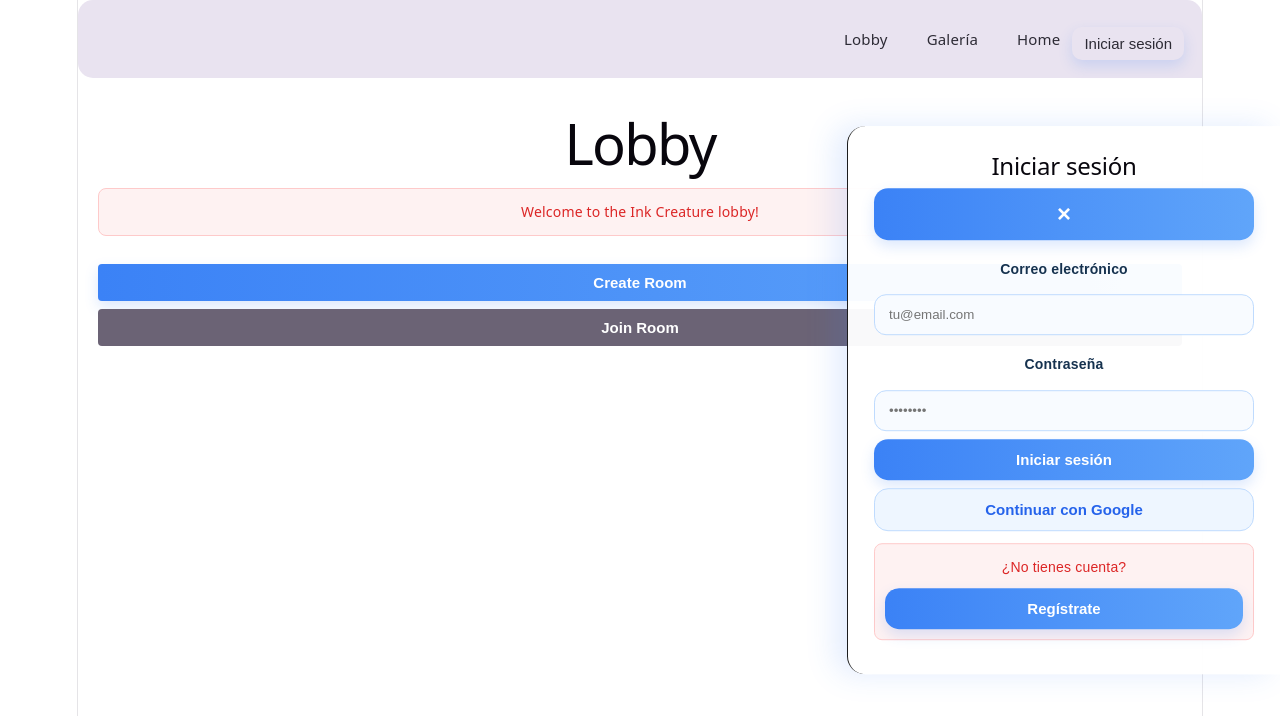
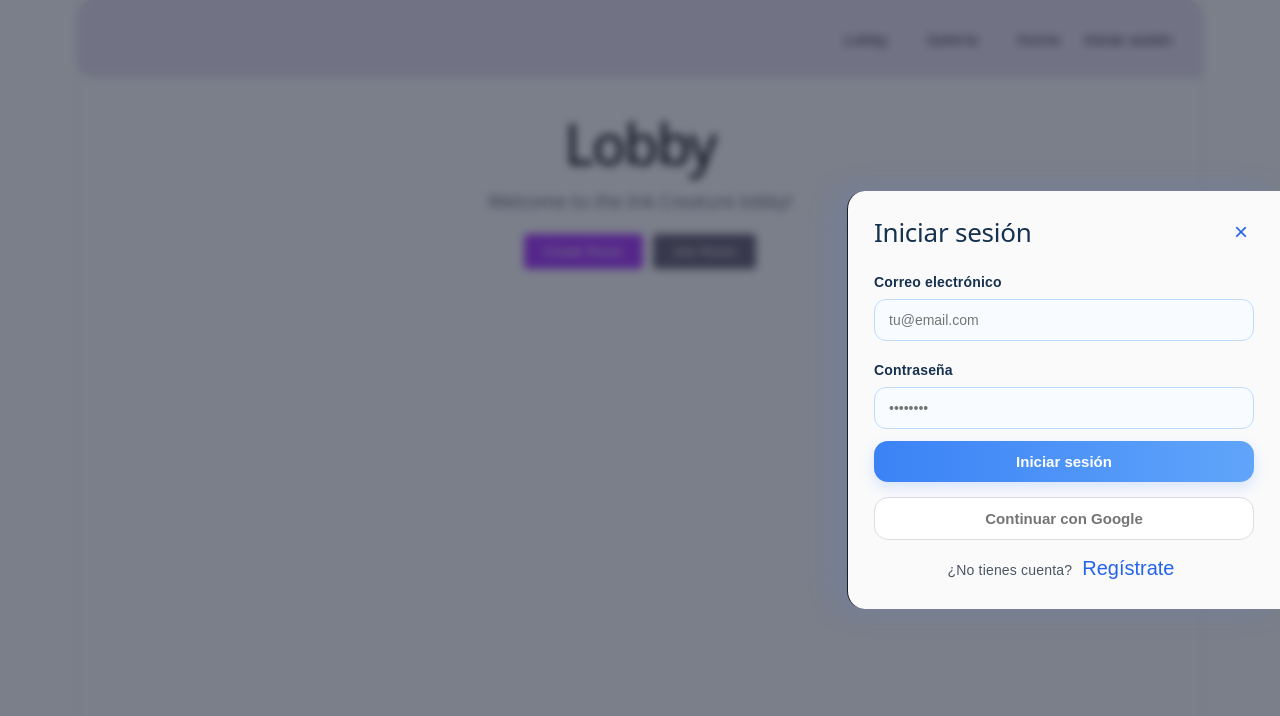
Before and after one commit to KevinGCN/Ink-Creature-React, a React (Vite) app: page / in a window 1280 px wide. Both pictures are taken after a click on the button "Iniciar sesión". Shown: the top 716 px of the page. Built offline with nearby package versions, Linux system fonts and the light colour scheme.

Commit message:
cambios de loggin.css

```diff
--- a/src/components/Login.css
+++ b/src/components/Login.css
@@ -3,20 +3,20 @@
    --------------------------------------------------------------------------- */
 
 /* FONDO OSCURO (overlay) */
-.overlay {
+.login-modal {
   position: fixed;
   inset: 0;
   background: rgba(15, 23, 42, 0.55);
   backdrop-filter: blur(4px);
   z-index: 1999;
+  display: flex;
+  justify-content: flex-end;
+  align-items: center;
 }
 
 /* CONTENEDOR PRINCIPAL */
 .login-container {
-  position: fixed;
-  top: 50%;
-  right: 0;
-  transform: translateY(-50%);
+  position: relative;
   z-index: 2000;
   width: 380px;
   max-width: 92%;
@@ -31,93 +31,91 @@
 
 @keyframes slideIn {
   from {
-    transform: translateY(-50%) translateX(100%);
+    transform: translateX(100%);
     opacity: 0;
   }
   to {
-    transform: translateY(-50%) translateX(0);
+    transform: translateX(0);
     opacity: 1;
   }
 }
 
 /* CABECERA */
-.header {
+.login-header {
   display: flex;
   justify-content: space-between;
   align-items: center;
   margin-bottom: 22px;
 }
 
-.header span {
-  font-size: 20px;
-  font-weight: bold;
-  color: #2563eb;
-  letter-spacing: 0.5px;
-}
-
-/* BOTÓN CERRAR (X) */
-.close-btn {
-  width: auto;
-  padding: 6px 10px;
-  border: none;
-  border-radius: 10px;
-  background: #eff6ff;
-  color: #2563eb;
-  cursor: pointer;
-  font-size: 16px;
-  transition: 0.3s;
-}
-
-.close-btn:hover {
-  background: #dbeafe;
-  transform: scale(1.08);
-}
-
-/* TÍTULOS DE FORMULARIO */
-.content h2 {
-  text-align: center;
-  margin-bottom: 18px;
+.login-header h2 {
+  margin: 0;
   color: #16324f;
   font-size: 26px;
 }
 
-/* ETIQUETAS LABEL */
-label {
+/* BOTÓN CERRAR (X) - AHORA MÁS PEQUEÑO */
+.login-link {
+  background: none;
+  border: none;
+  color: #2563eb;
+  cursor: pointer;
+  font-size: 20px;
+  padding: 2px 6px;
+  line-height: 1;
+  transition: 0.3s;
+}
+
+.login-link:hover {
+  transform: scale(1.1);
+}
+
+/* MENSAJES DE ERROR */
+.login-error {
+  color: #dc2626;
+  font-size: 12px;
+  margin: 0 0 12px 0;
+  padding: 10px;
+  border-radius: 8px;
+  background: #fef2f2;
+  border: 1px solid #fecaca;
+  text-align: center;
+}
+
+/* GRUPO DE FORMULARIO */
+.login-form-group {
+  margin-top: 16px;
+}
+
+/* ETIQUETAS LABEL - ALINEADAS A LA IZQUIERDA */
+.login-label {
   display: block;
-  margin-top: 16px;
   margin-bottom: 4px;
   font-weight: bold;
   font-size: 14px;
   color: #16324f;
-}
-
-/* MENSAJES DE ERROR */
-.error-msg {
-  color: #dc2626;
-  font-size: 12px;
-  margin-top: 4px;
-  margin-bottom: 8px;
+  text-align: left;
 }
 
 /* INPUTS DE TEXTO */
-input {
+.login-input {
   width: 100%;
   padding: 12px 14px;
-  margin: 8px 0 0;
   border-radius: 12px;
   border: 1px solid #bfdbfe;
   background: #f8fbff;
   color: #16324f;
   box-sizing: border-box;
   transition: 0.3s;
+  font-size: 14px;
 }
 
-input.error {
+.login-input.error {
   border-color: #dc2626;
   background: #fef2f2;
 }
 
-input:focus {
+.login-input:focus {
   outline: none;
   border-color: #60a5fa;
   background: white;
@@ -125,10 +123,10 @@ input:focus {
 }
 
 /* BOTONES GENERALES */
-button {
+.login-button {
   width: 100%;
   padding: 12px;
-  margin-top: 8px;
+  margin-top: 12px;
   border: none;
   border-radius: 14px;
   cursor: pointer;
@@ -137,110 +135,43 @@ button {
   transition: 0.3s;
 }
 
-button:nth-of-type(1) {
+.login-button:nth-of-type(1) {
   background: linear-gradient(to right, #3b82f6, #60a5fa);
   color: white;
   box-shadow: 0 6px 14px rgba(59, 130, 246, 0.18);
 }
 
-button:nth-of-type(1):hover {
+.login-button:nth-of-type(1):hover {
   transform: translateY(-2px);
 }
 
-button:nth-of-type(2) {
-  background: #eef6ff;
-  color: #2563eb;
-  border: 1px solid #bfdbfe;
-}
-
-button:nth-of-type(2):hover {
-  background: #dbeafe;
-}
-
-/* MENSAJE DE ERROR GENERAL */
-p {
-  text-align: center;
-  font-size: 14px;
-  margin: 12px 0 8px;
-  padding: 10px;
-  border-radius: 8px;
-  background: #fef2f2;
-  color: #dc2626;
-  border: 1px solid #fecaca;
-}
-
-/* BOTÓN VOLVER */
-.back-btn {
-  width: 100%;
-  padding: 12px;
-  margin-top: 8px;
-  border: none;
-  border-radius: 14px;
-  cursor: pointer;
-  font-weight: bold;
-  font-size: 15px;
-  transition: 0.3s;
-  width: auto;
-}
-
-.back-btn:hover {
-  color: #82c0ff;
-}
-
-/* BOTÓN GOOGLE */
-.google-btn {
-  display: flex;
-  align-items: center;
-  justify-content: center;
-  gap: 10px;
-  width: 100%;
-  padding: 10px;
-  margin-bottom: 15px;
+.login-button-google {
   background: #ffffff;
   color: #757575;
   border: 1px solid #dadce0;
-  border-radius: 8px;
-  cursor: pointer;
-  font-weight: bold;
-  transition: all 0.2s;
+  margin-top: 15px;
 }
 
-.google-btn:hover:not(:disabled) {
+.login-button-google:hover:not(:disabled) {
   background: #f7f8f8;
   box-shadow: 0 1px 2px rgba(60,64,67,0.3);
 }
 
-.google-btn:disabled {
+.login-button-google:disabled {
   opacity: 0.6;
   cursor: not-allowed;
 }
 
-.google-btn img {
-  width: 20px;
-  height: 20px;
+/* FOOTER */
+.login-footer {
+  margin-top: 16px;
+  text-align: center;
+  font-size: 14px;
+  color: #4b5563;
 }
 
-/* DIVISOR "o" */
-.divider {
-  display: flex;
-  align-items: center;
-  text-align: center;
-  margin: 12px 0;
-  color: #6b7280;
-  font-size: 14px;
-}
-
-.divider::before,
-.divider::after {
-  content: '';
-  flex: 1;
-  border-bottom: 1px solid #e5e7eb;
-}
-
-.divider span {
-  padding: 0 10px;
-  text-transform: uppercase;
-  letter-spacing: 1px;
+.login-footer p {
+  margin: 0;
 }
 
 /* RESPONSIVE: MÓVILES */
```
